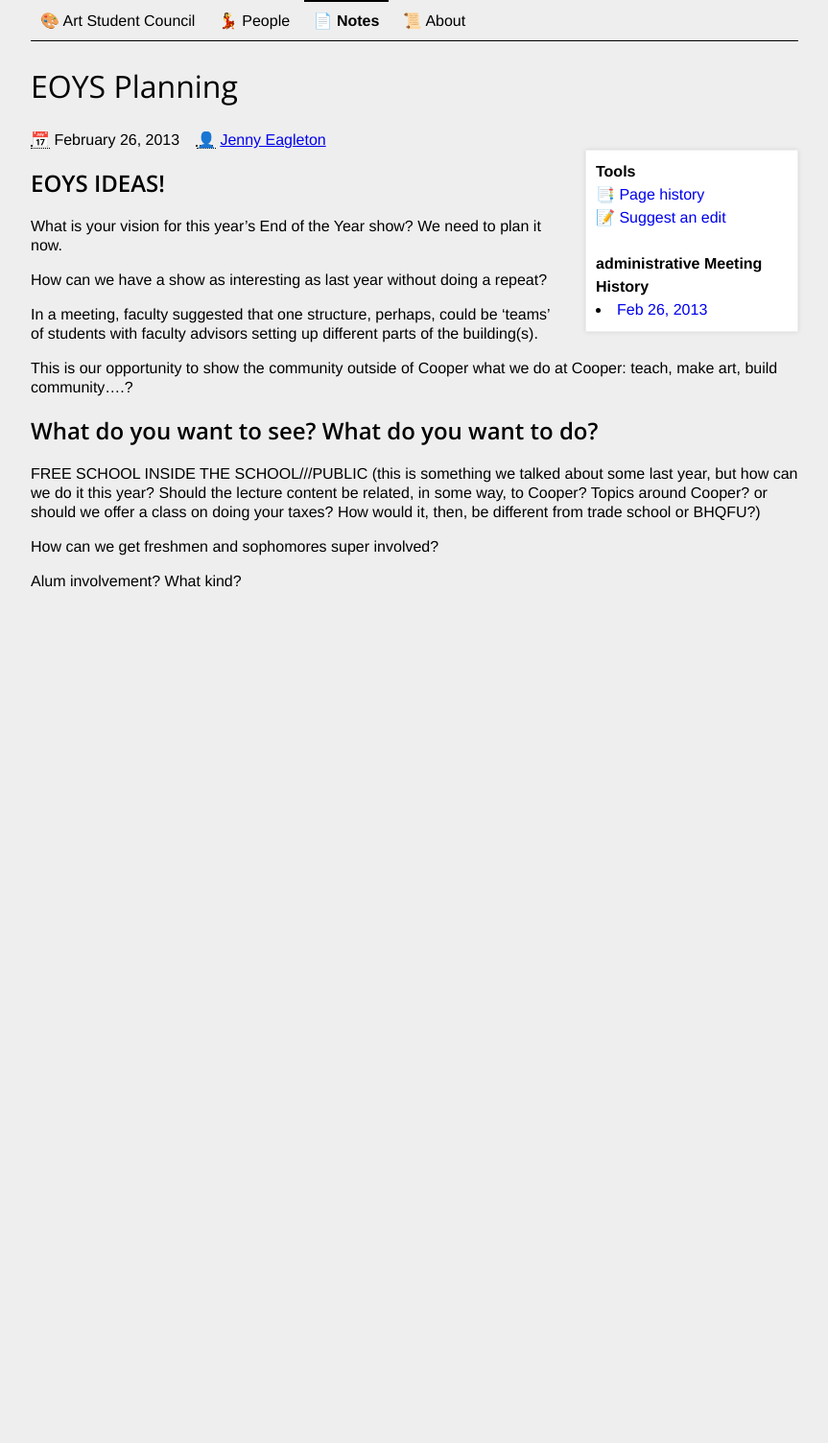
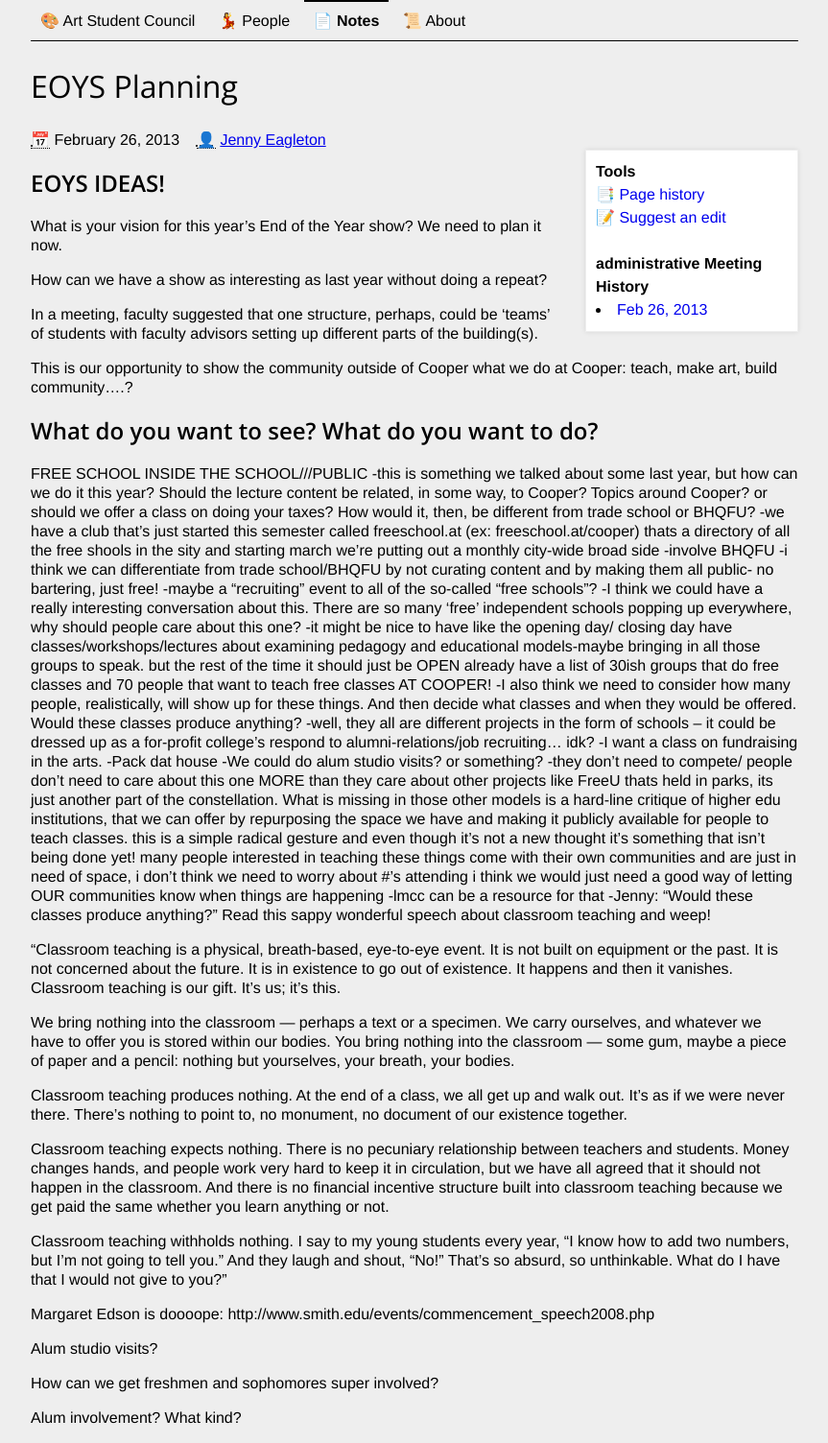
Before and after one commit to CooperASC/cooperasc.github.com, a Jekyll site: the page built from _posts/notes/2013-02-26-eoys.md, in a window 1280 px wide. Shown: the whole page at 96% size, without its empty margins (208-1071 px from the left). Built offline with Jekyll 4.4.1, drawn with Linux system fonts in a browser that asks for light colours; before the commit the page ends 900 px from its top, so only the background shows below that.

Commit message:
Updated updated convo about free school btw jenny casey a lli miller and victoria sober

```diff
--- a/_posts/notes/2013-02-26-eoys.md
+++ b/_posts/notes/2013-02-26-eoys.md
@@ -22,7 +22,43 @@ What do you want to see? What do you want to do?
 ---------------------------------------------
 
 FREE SCHOOL INSIDE THE SCHOOL///PUBLIC
-(this is something we talked about some last year, but how can we do it this year? Should the lecture content be related, in some way, to Cooper? Topics around Cooper? or should we offer a class on doing your taxes? How would it, then, be different from trade school or BHQFU?)
+-this is something we talked about some last year, but how can we do it this year? Should the lecture content be related, in some way, to Cooper? Topics around Cooper? or should we offer a class on doing your taxes? How would it, then, be different from trade school or BHQFU?
+-we have a club that's just started this semester called freeschool.at (ex: freeschool.at/cooper) thats a directory of all the free shools in the sity and starting march we're putting out a monthly city-wide broad side
+-involve BHQFU
+-i think we can differentiate from trade school/BHQFU by not curating content and by making them all public- no bartering, just free!
+-maybe a "recruiting" event to all of the so-called "free schools"?
+-I think we could have a really interesting conversation about this. There are so many 'free' independent schools popping up everywhere, why should people care about this one?
+-it might be nice to have like the opening day/ closing day have classes/workshops/lectures about examining pedagogy and educational models-maybe bringing in all those groups to speak. but the rest of the time it should just be OPEN already have a list of 30ish groups that do free classes and 70 people that want to teach free classes AT COOPER!
+-I also think we need to consider how many people, realistically, will show up for these things. And then decide what classes and when they would be offered. Would these classes produce anything?
+-well, they all are different projects in the form of schools -- it could be dressed up as a for-profit college's respond to alumni-relations/job recruiting... idk?
+-I want a class on fundraising in the arts.
+-Pack dat house
+-We could do alum studio visits? or something?
+-they don't need to compete/ people don't need to care about this one MORE than they care about other projects like FreeU thats held in parks, its just another part of the constellation. What is missing in those other models is a hard-line critique of higher edu institutions, that we can offer by repurposing the space we have and making it publicly available for people to teach classes. this is a simple radical gesture and even though it's not a new thought it's something that isn't being done yet! many people interested in teaching these things come with their own communities and are just in need of space, i don't think we need to worry about #'s attending i think we would just need a good way of letting OUR communities know when things are happening
+-lmcc can be a resource for that
+-Jenny: "Would these classes produce anything?" Read this sappy wonderful speech about classroom teaching and weep!
+
+"Classroom teaching is a physical, breath-based, eye-to-eye event.
+It is not built on equipment or the past.
+It is not concerned about the future.
+It is in existence to go out of existence.
+It happens and then it vanishes.
+Classroom teaching is our gift.
+It’s us; it’s this.
+
+We bring nothing into the classroom — perhaps a text or a specimen. We carry ourselves, and whatever we have to offer you is stored within our bodies. You bring nothing into the classroom — some gum, maybe a piece of paper and a pencil: nothing but yourselves, your breath, your bodies.
+
+Classroom teaching produces nothing. At the end of a class, we all get up and walk out. It’s as if we were never there. There’s nothing to point to, no monument, no document of our existence together.
+
+Classroom teaching expects nothing. There is no pecuniary relationship between teachers and students. Money changes hands, and people work very hard to keep it in circulation, but we have all agreed that it should not happen in the classroom. And there is no financial incentive structure built into classroom teaching because we get paid the same whether you learn anything or not.
+
+Classroom teaching withholds nothing. I say to my young students every year, “I know how to add two numbers, but I’m not going to tell you.” And they laugh and shout, “No!” That’s so absurd, so unthinkable. What do I have that I would not give to you?"
+
+Margaret Edson is doooope: http://www.smith.edu/events/commencement_speech2008.php
+
+
+
+Alum studio visits?
 
 How can we get freshmen and sophomores super involved?
 
```
